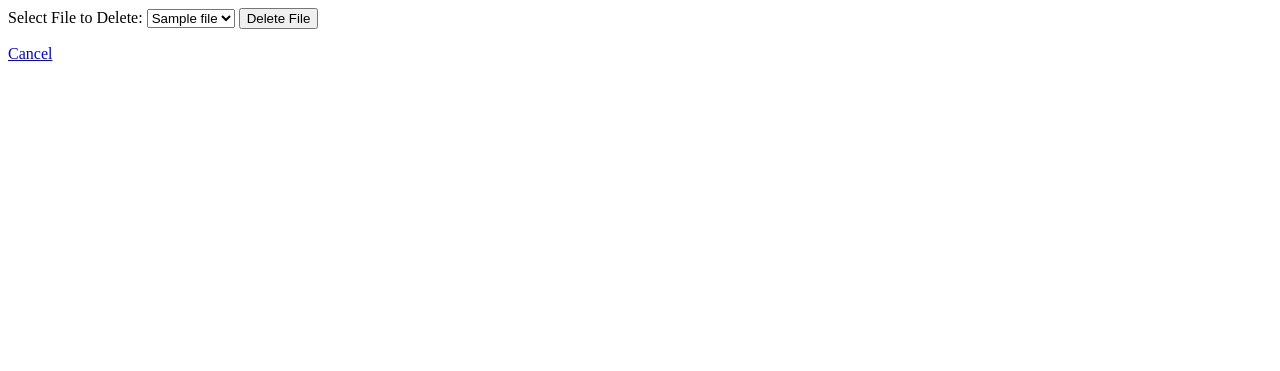
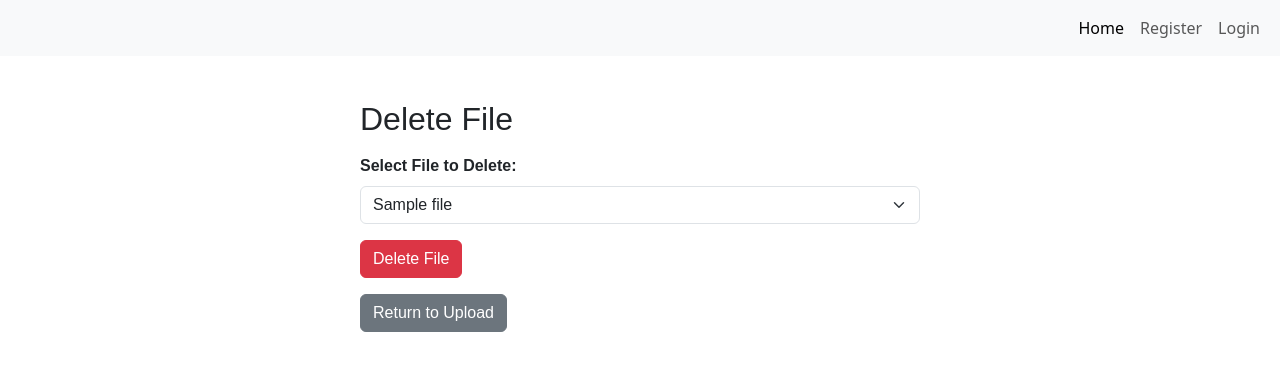
Before and after one commit to m1hanch/Personal-assistant, a Django app: template personal_assistant/file_manager/templates/file_manager/file_delete.html in a window 1280 px wide. Shown: the top 371 px of the page. Run offline with Django 3.2, Linux system fonts and the light colour scheme; the template is opened without the code that fills it: most values are stand-ins (such as "Sample title", 1, 10 or a date in 2020).

Commit message:
File manager html done

```diff
--- /dev/null
+++ b/personal_assistant/file_manager/static/file_manager/main.css
@@ -0,0 +1,112 @@
+.container {
+    max-width: 600px;
+    margin: 0 auto;
+    padding: 20px;
+    font-family: Arial, sans-serif;
+}
+
+.form-group {
+    margin-bottom: 0px; /* Reduced space between form groups */
+    margin-top: 20px;
+}
+
+label {
+    display: block;
+    margin-bottom: 5px;
+    font-weight: bold;
+}
+
+select, input[type="text"] {
+    width: 100%;
+    padding: 8px;
+    margin-bottom: 10px;
+    border: 1px solid #ddd;
+    border-radius: 4px;
+    box-sizing: border-box;
+}
+
+button {
+    background-color: #007bff;
+    color: white;
+    padding: 10px 15px;
+    border: none;
+    border-radius: 4px;
+    cursor: pointer;
+    font-size: 16px;
+}
+
+button:hover {
+    background-color: #0056b3;
+}
+
+.link-list {
+    list-style: none;
+    padding: 0;
+    margin-top: 20px;
+    display: flex;
+    justify-content: flex-end; /* Aligns links to the end (right) */
+}
+
+.link-list li {
+    display: inline; /* Keep the list items inline */
+    margin-left: 10px; /* Add some space between the links */
+}
+
+.link-list li a {
+    color: #007bff;
+    text-decoration: none;
+}
+
+.link-list li a:hover {
+    text-decoration: none;
+}
+
+.btn {
+    color: white;
+}
+
+.container-all-files {
+    max-width: 800px; /* Adjust as per your layout */
+    margin: auto;
+    padding: 20px;
+}
+
+.container-all-files h2 {
+    border-bottom: 1px solid #ccc;
+    padding-bottom: 10px;
+}
+
+.container-all-files ul {
+    list-style: none;
+    padding: 0;
+}
+
+.container-all-files ul li {
+    background: #f8f9fa; /* Light gray background similar to the screenshot */
+    border: 1px solid #dee2e6; /* Bootstrap's border color */
+    padding: 10px;
+    margin-bottom: 8px;
+}
+
+.container-all-files ul li a {
+    color: #007bff; /* Bootstrap primary blue */
+    text-decoration: none; /* No underline */
+    display: block; /* Makes the entire list item clickable */
+}
+
+.container-all-files ul li a:hover {
+    text-decoration: none; /* No underline on hover */
+    background-color: #e2e6ea; /* Slightly darker background on hover */
+}
+
+.container-all-files .footer-link {
+    display: block;
+    text-align: center;
+    margin-top: 20px; /* Space from the last list */
+    color: #007bff;
+    text-decoration: none;
+}
+
+.container-all-files .footer-link:hover {
+    text-decoration: underline;
+}
--- /dev/null
+++ b/personal_assistant/file_manager/templates/file_manager/base.html
@@ -0,0 +1,49 @@
+<!DOCTYPE html>
+<html lang="en">
+<head>
+    <meta charset="UTF-8">
+    <title>Personal assistant</title>
+    <meta name="viewport" content="width=device-width, initial-scale=1">
+    <link href="https://cdn.jsdelivr.net/npm/bootstrap@5.3.2/dist/css/bootstrap.min.css" rel="stylesheet"
+          integrity="sha384-T3c6CoIi6uLrA9TneNEoa7RxnatzjcDSCmG1MXxSR1GAsXEV/Dwwykc2MPK8M2HN" crossorigin="anonymous">
+    {% load static %}
+    <link rel="stylesheet" href="{% static 'file_manager/main.css'%}">
+    <script src="https://cdn.jsdelivr.net/npm/bootstrap@5.3.2/dist/js/bootstrap.bundle.min.js"
+            integrity="sha384-C6RzsynM9kWDrMNeT87bh95OGNyZPhcTNXj1NW7RuBCsyN/o0jlpcV8Qyq46cDfL"
+            crossorigin="anonymous"></script>
+</head>
+<body>
+<nav class="navbar navbar-expand-lg bg-body-tertiary">
+    <div class="container-fluid">
+        <button class="navbar-toggler" type="button" data-bs-toggle="collapse" data-bs-target="#navbarNavAltMarkup"
+                aria-controls="navbarNavAltMarkup" aria-expanded="false" aria-label="Toggle navigation">
+            <span class="navbar-toggler-icon"></span>
+        </button>
+        <div class="collapse navbar-collapse" id="navbarNavAltMarkup">
+            <div class="navbar-nav ms-auto">
+                <a class="nav-link active" aria-current="page" href="{% url 'news:index' %}">Home</a>
+                {% if user.is_authenticated %}
+                <a class="nav-link" href="{% url 'addressbook:index' %}">Addressbook</a>
+                <a class="nav-link" style="margin-right: auto" href="{% url 'notebook:main' %}">Notebook</a>
+                <a href="{% url 'file_manager:file_upload' %}" class="nav-link" style="margin-right: auto">File
+                    manager</a>
+                <div class="d-flex">
+                    <a class="nav-link" href="#" onclick="document.getElementById('logout-form').submit();">Logout</a>
+                    <form id="logout-form" action="{% url 'app_auth:logout' %}" method="post" style="display:none;">
+                        {% csrf_token %}
+                    </form>
+                </div>
+                {% else %}
+                <a class="nav-link" href="{% url 'app_auth:register' %}">Register</a>
+                <a class="nav-link" href="{% url 'app_auth:login' %}">Login</a>
+                {% endif %}
+            </div>
+        </div>
+    </div>
+</nav>
+
+{% block body %}
+{% endblock %}
+
+</body>
+</html>
--- a/personal_assistant/file_manager/templates/file_manager/file_delete.html
+++ b/personal_assistant/file_manager/templates/file_manager/file_delete.html
@@ -1,13 +1,23 @@
-<form method="post" action="{% url 'file_manager:delete_file' %}">
+{% extends "file_manager/base.html" %}
+{% block body %}
+<div class="container mt-4">
+    <h2 class="mb-3">Delete File</h2>
+
+    <form method="post" action="{% url 'file_manager:delete_file' %}" class="mb-3">
         {% csrf_token %}
-    <label for="id_file">Select File to Delete:</label>
-    <select name="file_id" id="id_file">
+        <div class="mb-3">
+            <label for="id_file" class="form-label">Select File to Delete:</label>
+            <select name="file_id" id="id_file" class="form-select">
                 {% for file in files %}
                     {% if file.file %}
                         <option value="{{ file.id }}">{{ file.file.name }}</option>
                     {% endif %}
                 {% endfor %}
             </select>
-    <button type="submit">Delete File</button>
+        </div>
+        <button type="submit" class="btn btn-danger">Delete File</button>
     </form>
-    <a href="{% url 'file_manager:file_upload' %}">Cancel</a>
+
+    <a href="{% url 'file_manager:file_upload' %}" class="btn btn-secondary">Return to Upload</a>
+</div>
+{% endblock %}
--- a/personal_assistant/news/static/news/main.css
+++ b/personal_assistant/news/static/news/main.css
@@ -27,3 +27,7 @@
 .card-title:hover {
     color: blue;
 }
+
+.btn {
+    color: white;
+}
```
Also changed, not shown: personal_assistant/file_manager/templates/file_manager/delete_folder.html (+21 -12 lines), personal_assistant/file_manager/templates/file_manager/file_list.html (+7 -11 lines), personal_assistant/file_manager/templates/file_manager/file_upload.html (+5 -70 lines), personal_assistant/file_manager/templates/file_manager/move_file.html (+18 -9 lines). Lines whose indentation alone changed are shown as unchanged.
